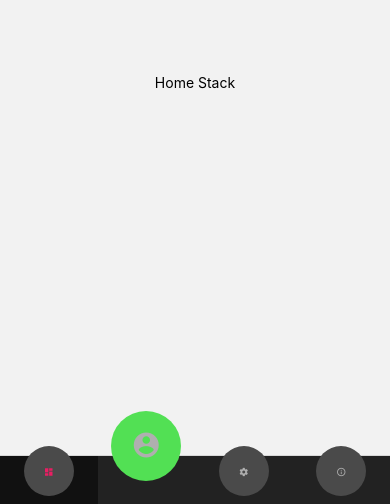
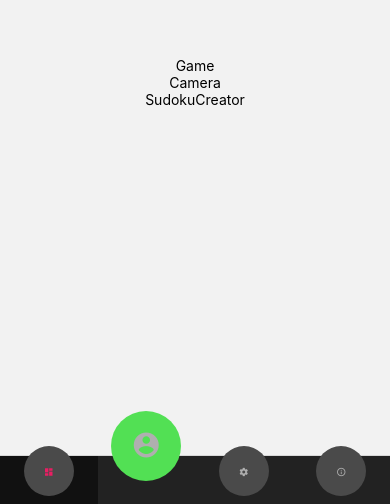
Before and after one commit to KrzysztofDamianBasior/hisudoku-mobile, a React Native app: screen /Home in a window 390 px wide. Shown: the part 340-844 px from the top of the page. Built offline with nearby package versions, Linux system fonts and the light colour scheme.

Commit message:
feat: Add stack navigation to home tab
Configure stack navigation, animate transitions between destinations in
the stack

```diff
--- a/App.js
+++ b/App.js
@@ -1,4 +1,4 @@
-import React, { useState, useEffect, useCallback } from 'react'
+import React from 'react'
 import 'react-native-gesture-handler' //required by stack navigation
 import { StatusBar } from 'expo-status-bar'
 import { NavigationContainer } from '@react-navigation/native'
--- a/navigation/HomeStack.js
+++ b/navigation/HomeStack.js
@@ -1,10 +1,78 @@
+/* eslint-disable react/display-name */
 import * as React from 'react'
-import { View, Text } from 'react-native'
+import { Easing } from 'react-native'
+import {
+  createStackNavigator,
+  CardStyleInterpolators,
+  HeaderStyleInterpolators,
+} from '@react-navigation/stack'
+import Home from '../screens/Home'
+import Game from '../screens/Game'
+import SudokuCreator from '../screens/SudokuCreator'
+import Camera from '../screens/Camera'
 
-export default function Settings() {
+const HomeStack = createStackNavigator()
+
+// eslint-disable-next-line react/prop-types
+export default () => {
+  const config = {
+    animation: 'timing',
+    config: {
+      duration: 1000,
+      easing: Easing.linear,
+    },
+  }
+
   return (
-    <View style={{ flex: 1, alignItems: 'center', justifyContent: 'center' }}>
-      <Text>Home Stack</Text>
-    </View>
+    <HomeStack.Navigator
+      id="HomeStack"
+      initialRouteName="Home"
+      screenOptions={{
+        cardStyleInterpolator: CardStyleInterpolators.forFadeFromBottomAndroid,
+        headerStyleInterpolator: HeaderStyleInterpolators.forUIKit,
+        transitionSpec: {
+          open: config,
+          close: config,
+        },
+        //gestureEnabled: true,
+        //gestureDirection: 'horizontal',
+      }}
+    >
+      <HomeStack.Screen
+        name="Home"
+        component={Home}
+        options={{
+          headerShown: false,
+          headerBackAccessibilityLabel: 'Home',
+        }}
+      />
+      <HomeStack.Screen
+        name="Game"
+        component={Game}
+        //CUSTOM HEADER
+        //overwrite the behavior
+        //Make sure to set headerMode to screen as well when using a custom header
+        //Specify a height in headerStyle to avoid glitches
+        //If your header's height differs from the default header height, then you might notice glitches due to measurement being async. Explicitly specifying the height will avoid such glitches.
+        //Note that this style is not applied to the header by default since you control the styling of your custom header. If you also want to apply this style to your header, use headerStyle from the props.
+        // header: ({ navigation, route, options, back }) => {
+        //   const title = getHeaderTitle(options, route.name);
+        //   return (
+        //     <MyHeader
+        //       title={title}
+        //       leftButton={
+        //         back ? <MyBackButton onPress={navigation.goBack} /> : undefined
+        //       }
+        //       style={options.headerStyle}
+        //     />
+        //   );
+        // };
+        //headerStyle: {
+        //  height: 80, // Specify the height of your custom header
+        //},
+      />
+      <HomeStack.Screen name="Camera" component={Camera} />
+      <HomeStack.Screen name="SudokuCreator" component={SudokuCreator} />
+    </HomeStack.Navigator>
   )
 }
--- a/navigation/TabNavigator.js
+++ b/navigation/TabNavigator.js
@@ -5,7 +5,6 @@ import { Text, StyleSheet, View, Animated } from 'react-native'
 
 import { createBottomTabNavigator } from '@react-navigation/bottom-tabs'
 
-import { MaterialCommunityIcons } from '@expo/vector-icons'
 import { MaterialIcons } from '@expo/vector-icons'
 import { BlurView } from 'expo-blur'
 
@@ -71,6 +70,7 @@ export default () => {
 
   return (
     <TabNavigator.Navigator
+      id="BottomTabNavigator"
       initialRouteName="Home"
       backBehavior="firstRoute"
       screenOptions={{
--- a/package.json
+++ b/package.json
@@ -15,7 +15,7 @@
     "@react-native-masked-view/masked-view": "0.2.6",
     "@react-navigation/bottom-tabs": "^6.3.1",
     "@react-navigation/native": "^6.0.10",
-    "@react-navigation/native-stack": "^6.6.2",
+    "@react-navigation/stack": "^6.2.1",
     "expo": "~45.0.0",
     "expo-blur": "~11.1.0",
     "expo-font": "~10.1.0",
--- /dev/null
+++ b/screens/Camera.js
@@ -0,0 +1,11 @@
+/* eslint-disable react/prop-types */
+import * as React from 'react'
+import { View, Text } from 'react-native'
+
+export default function Camera({ navigation }) {
+  return (
+    <View style={{ flex: 1, alignItems: 'center', justifyContent: 'center' }}>
+      <Text>Camera Screen</Text>
+    </View>
+  )
+}
--- /dev/null
+++ b/screens/Game.js
@@ -0,0 +1,11 @@
+/* eslint-disable react/prop-types */
+import * as React from 'react'
+import { View, Text } from 'react-native'
+
+export default function Game({ navigation }) {
+  return (
+    <View style={{ flex: 1, alignItems: 'center', justifyContent: 'center' }}>
+      <Text>Game Screen</Text>
+    </View>
+  )
+}
--- /dev/null
+++ b/screens/Home.js
@@ -0,0 +1,20 @@
+/* eslint-disable react/prop-types */
+import * as React from 'react'
+import { View, Text, TouchableOpacity } from 'react-native'
+
+export default function Home({ navigation }) {
+  //navigation.navigate('some screen')
+  return (
+    <View style={{ flex: 1, alignItems: 'center', justifyContent: 'center' }}>
+      <TouchableOpacity onPress={() => navigation.navigate('Game')}>
+        <Text>Game</Text>
+      </TouchableOpacity>
+      <TouchableOpacity onPress={() => navigation.navigate('Camera')}>
+        <Text>Camera</Text>
+      </TouchableOpacity>
+      <TouchableOpacity onPress={() => navigation.navigate('SudokuCreator')}>
+        <Text>SudokuCreator</Text>
+      </TouchableOpacity>
+    </View>
+  )
+}
--- /dev/null
+++ b/screens/SudokuCreator.js
@@ -0,0 +1,11 @@
+/* eslint-disable react/prop-types */
+import * as React from 'react'
+import { View, Text } from 'react-native'
+
+export default function SudokuCreator({ navigation }) {
+  return (
+    <View style={{ flex: 1, alignItems: 'center', justifyContent: 'center' }}>
+      <Text>Home Screen</Text>
+    </View>
+  )
+}
```
Also changed, not shown: 1 other file (tests, documents, lock files or other folders).
